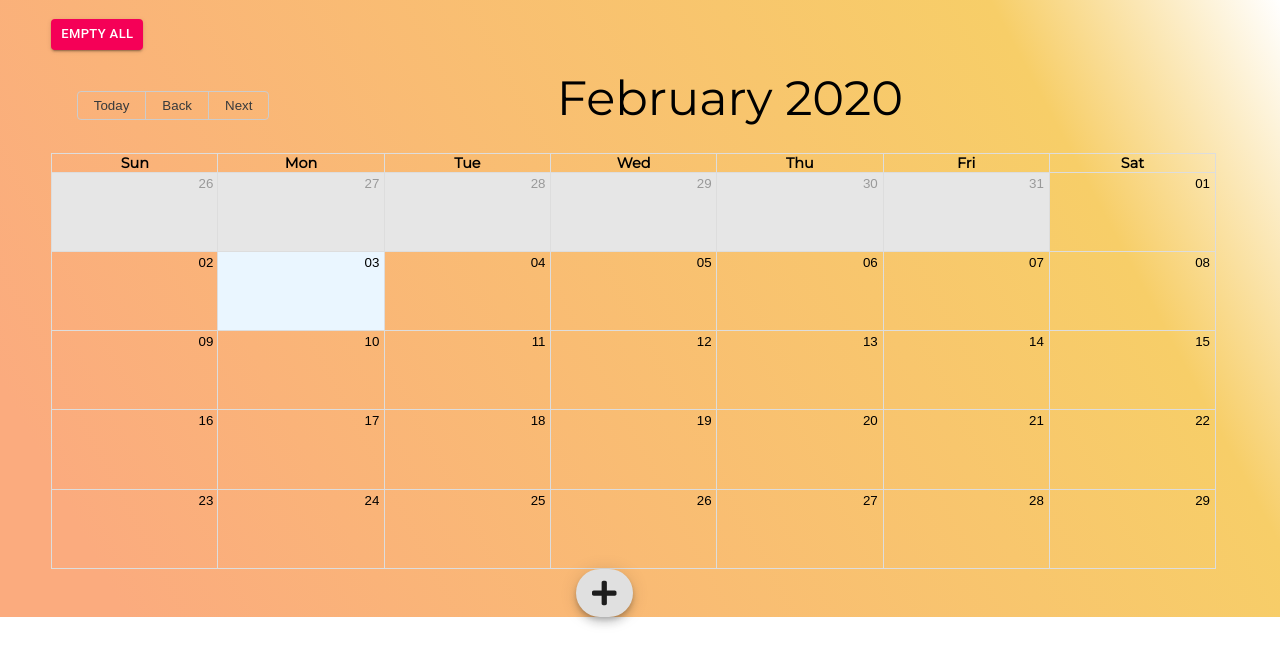
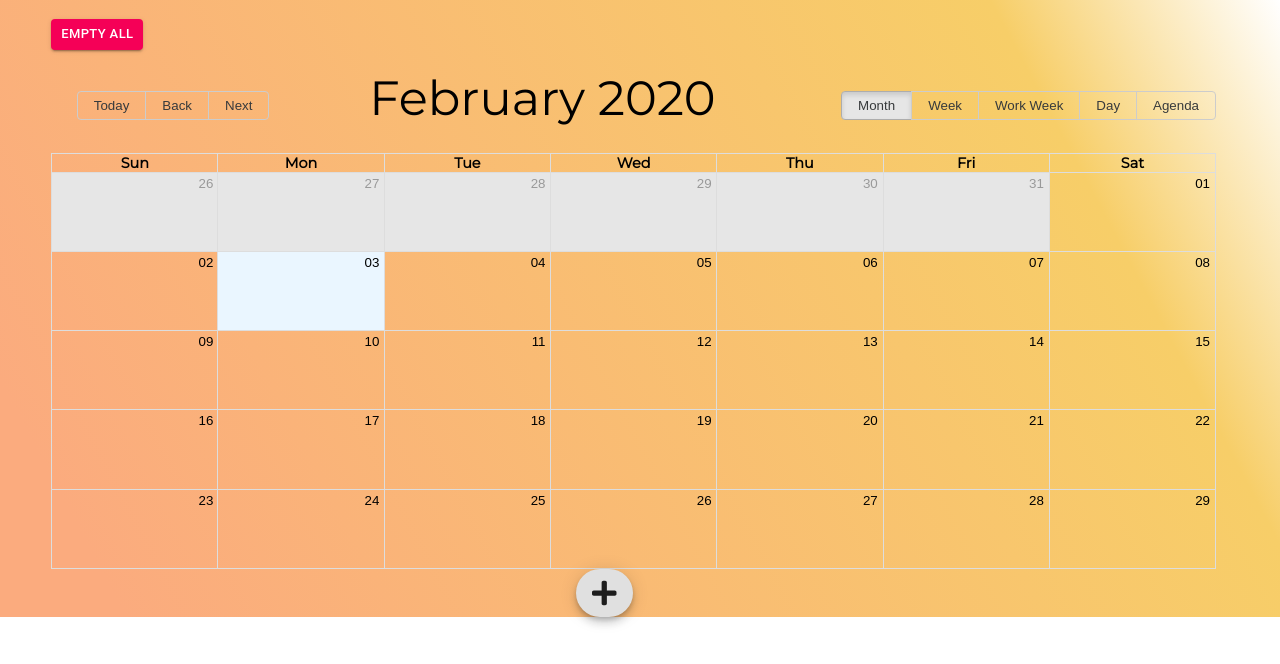
Before and after one commit to CarlosRabid/reactcalendar, a React (Create React App) app: page / in a window 1280 px wide. Shown: the top 664 px of the page. Built offline with nearby package versions, Linux system fonts and the light colour scheme; no server answers.

Commit message:
factoring v2

```diff
--- a/src/App.js
+++ b/src/App.js
@@ -1,40 +1,29 @@
-import React, { Component } from 'react';
-import Fab from '@material-ui/core/Fab';
-import { Button } from '@material-ui/core'
-import { BrowserRouter as Router, Route, Link, BrowserRouter } from 'react-router-dom'
-import './App.css';
+import React, { Component } from "react";
+import Fab from "@material-ui/core/Fab";
+import { Button } from "@material-ui/core";
 import {
-  Calendar,
-  DateLocalizer,
-  momentLocalizer,
-  globalizeLocalizer,
-  move,
-  Views,
-  Navigate,
-  components,
-} from 'react-big-calendar'
-import moment from 'moment'
-import Popup from './components/actions/popa';
-import axios from 'axios';
-import { FloatingActionButton } from "material-ui";
-import { Add } from 'material-ui-icons';
-import PropTypes from 'prop-types'
-import Editable from './components/actions/editable';
-import { FontAwesomeIcon } from '@fortawesome/react-fontawesome'
-import { faPlus } from '@fortawesome/free-solid-svg-icons'
+  BrowserRouter as Router,
+  Route,
+  Link,
+  BrowserRouter,
+} from "react-router-dom";
+import "./App.css";
+import moment from "moment-timezone";
+import axios from "axios";
+import Popup from "./components/actions/popa";
+import { Calendar, momentLocalizer, Views } from "react-big-calendar";
+import PropTypes from "prop-types";
+import Editable from "./components/actions/editable";
+import { FontAwesomeIcon } from "@fortawesome/react-fontawesome";
+import { faPlus } from "@fortawesome/free-solid-svg-icons";
 
-// let dateFormat = PropTypes.any;
 let dateRangeFormat = PropTypes.func;
-
 const style = {
-  margin: 'auto',
-  // top: '71vh',
-  // right: '30vw',
-  // bottom: 20,
-  // left: 'auto',
-  marginLeft: '45%',
+  margin: "auto",
+  marginLeft: "45%",
 };
-let localizer = momentLocalizer(moment)
+let localizer = momentLocalizer(moment);
+let allViews = Object.keys(Views).map(k => Views[k])
 
 class App extends Component {
   constructor() {
@@ -42,124 +31,177 @@ class App extends Component {
     this.state = {
       data: [],
       showPopup: false,
-      editmode: false
-    }
-
+      editmode: false,
+      today: moment().toDate(),
+    };
   }
   async componentDidMount() {
-    await this.getDatafromDB()
+    await this.getDatafromDB();
   }
 
   async getDatafromDB() {
-    let data = await axios.get('http://localhost:4328/events')
-    return this.setState({ data: data.data, showPopup: false, editmode: false })
+    let data = await axios.get("http://localhost:4328/events");
+    return this.setState({
+      data: data.data,
+      showPopup: false,
+      editmode: false,
+    });
   }
 
   async delEventfromDB(_id) {
     if (window.confirm("Delete this reminder ? ")) {
-      let data = await axios.delete('http://localhost:4328/delevent/' + `${_id}`)
-      alert('Reminder Deleted!')
-      return this.closeEdit()
+      let data = await axios.delete(
+        "http://localhost:4328/delevent/" + `${_id}`
+      );
+      alert("Reminder Deleted!");
+      return this.closeEdit();
     } else {
-      return this.closeEdit()
+      return this.closeEdit();
     }
   }
 
   async delDatafromDB(eventid) {
     if (window.confirm("Are you sure you want to empty your reminders .")) {
-      let data = await axios.delete('http://localhost:4328/empty', {})
-      alert('Deleted!.')
-      return this.setState({ data: [], showPopup: false })
+      let data = await axios.delete("http://localhost:4328/empty", {});
+      alert("Deleted!.");
+      return this.setState({ data: [], showPopup: false });
     } else {
-      return
+      return;
     }
   }
 
   togglePopup = (event) => {
-    this.setState({ showPopup: true })
-  }
+    this.setState({ showPopup: true });
+  };
 
   closePopup = () => {
     return this.setState({
-      showPopup: null
-    })
-  }
+      showPopup: null,
+    });
+  };
 
   closeEdit = () => {
     return this.setState({
-      editmode: false
-    })
-  }
+      editmode: false,
+    });
+  };
 
   selecEvent = (event) => {
-    let editmode = { ...this.state.editmode }
-    editmode = JSON.stringify(event)
-    this.setState({ editmode })
-    return
-  }
+    let editmode = { ...this.state.editmode };
+    editmode = JSON.stringify(event);
+    this.setState({ editmode });
+    return;
+  };
 
   getNow = () => {
-    return new Date()
-  }
+    return new Date();
+  };
 
   pushData = async (title, start, end, allDay, city, color) => {
-    let data = {}
-    await axios.post('http://localhost:4328/pevent', {
-      data: { title, start, end, allDay, city, color }
-    })
-    return this.getDatafromDB()
-  }
+    let data = {};
+    await axios.post("http://localhost:4328/pevent", {
+      data: { title, start, end, allDay, city, color },
+    });
+    return this.getDatafromDB();
+  };
 
   updateEvent = async (id, title, start, end, allDay, city, color) => {
-    let data = {}
-    await axios.put('http://localhost:4328/upevent', {
-      data: { id, title, start, end, allDay, city, color }
-    })
-    return this.getDatafromDB()
-  }
+    let data = {};
+    await axios.put("http://localhost:4328/upevent", {
+      data: { id, title, start, end, allDay, city, color },
+    });
+    return this.getDatafromDB();
+  };
 
   render() {
     let formats = {
       eventTimeRangeFormat: dateRangeFormat,
       eventTimeRangeStartFormat: dateRangeFormat,
-      eventTimeRangeEndFormat: dateRangeFormat
-    }
+      eventTimeRangeEndFormat: dateRangeFormat,
+    };
+    const { today } = this.state;
+    const calOffset = moment.tz("America/Guayaquil").utcOffset();
+    const localOffset = moment().utcOffset();
+    const offsetHours = (calOffset - localOffset) / 60;
 
-    return <div className="App">
+    return (
+      <div className="App">
         <BrowserRouter>
-        <Route path="/" exact render={() =>
+          <Route
+            path="/"
+            exact
+            render={() => (
               <div className="calendar-container">
-            {/* <Button variant="outlined" onClick={this.togglePopup} name="showPopup" id="showPopup"
-            >Add Reminder</Button> */}
                 <br />
-            <Button variant="contained" onClick={this.delDatafromDB}
-            style={{marginLeft: '4%'}}
-              size='small' position='end' color="secondary" name="delete all" id="empty"
-            >Empty ALL</Button>
+                <Button
+                  variant="contained"
+                  onClick={this.delDatafromDB}
+                  style={{ marginLeft: "4%" }}
+                  size="small"
+                  position="end"
+                  color="secondary"
+                  name="delete all"
+                  id="empty"
+                >
+                  Empty ALL
+                </Button>
                 <br />
                 <br />
-            {this.state.editmode ? <Editable delEventfromDB={this.delEventfromDB}
-              selectEvent={this.state.editmode} closeEdit={this.closeEdit} updateEvent={this.updateEvent} /> : <></>}
+                {this.state.editmode ? (
+                  <Editable
+                    delEventfromDB={this.delEventfromDB}
+                    selectEvent={this.state.editmode}
+                    closeEdit={this.closeEdit}
+                    updateEvent={this.updateEvent}
+                  />
+                ) : (
+                  <></>
+                )}
 
-            {this.state.showPopup ? <Popup closePopup={this.closePopup} pushData={this.pushData} /> :
+                {this.state.showPopup ? (
+                  <Popup
+                    closePopup={this.closePopup}
+                    pushData={this.pushData}
+                  />
+                ) : (
                   <Calendar
                     formats={formats}
+                    defaultDate={new Date(today)}
                     localizer={localizer}
                     events={this.state.data}
-                style={{ height: 500, marginLeft: '4vw', marginRight: '5vw' }}
+                    showMultiDayTimes
+                    style={{
+                      height: 500,
+                      marginLeft: "4vw",
+                      marginRight: "5vw",
+                    }}
                     onSelectEvent={this.selecEvent}
-                views={['month']}
-              />}
-            <Fab variant='extended' onClick={this.togglePopup}
-              name="showPopup" id="showPopup" color="default"
-              aria-label="add" style={style} size='large'>
-              <FontAwesomeIcon icon={faPlus} size='2x' id="allDay" value="false" />
+                    views={allViews}
+                  />
+                )}
+                <Fab
+                  variant="extended"
+                  onClick={this.togglePopup}
+                  name="showPopup"
+                  id="showPopup"
+                  color="default"
+                  aria-label="add"
+                  style={style}
+                  size="large"
+                >
+                  <FontAwesomeIcon
+                    icon={faPlus}
+                    size="2x"
+                    id="allDay"
+                    value="false"
+                  />
                 </Fab>
               </div>
-        }>
-        </Route>
+            )}
+          ></Route>
         </BrowserRouter>
       </div>
+    );
   }
 }
 export default App;
--- a/src/components/actions/editable.jsx
+++ b/src/components/actions/editable.jsx
@@ -6,12 +6,11 @@ import Dialog from '@material-ui/core/Dialog';
 import DialogActions from '@material-ui/core/DialogActions';
 import DialogContent from '@material-ui/core/DialogContent';
 import DialogContentText from '@material-ui/core/DialogContentText';
-import DialogTitle from '@material-ui/core/DialogTitle';
 import ToggleButton from '@material-ui/lab/ToggleButton';
 import ToggleButtonGroup from '@material-ui/lab/ToggleButtonGroup';
 import { FontAwesomeIcon } from '@fortawesome/react-fontawesome'
 import Button from '@material-ui/core/Button';
-import { faCheckSquare, faCalendarTimes, faTrash, faStarHalfAlt, faStarHalf, faGrinStars, faStarOfLife, faBan } from '@fortawesome/free-solid-svg-icons'
+import { faCheckSquare, faCalendarTimes, faTrash} from '@fortawesome/free-solid-svg-icons'
 
 const axios = require('axios')
 
@@ -62,7 +61,6 @@ class Editable extends React.Component {
     delEventfromDB = async (event) => {
         await this.props.delEventfromDB(this.state._id)
         return
-        // return
     }
 
     allDaySelector = async (event) => {
--- a/src/components/actions/popa.js
+++ b/src/components/actions/popa.js
@@ -102,8 +102,6 @@ class Popup extends React.Component {
    }
 
    render() {
-      const marginLeft = '5%';
-      const heightD = '10%';
       return (
          <div className='none'>
             <Dialog
```
Also changed, not shown: package.json (+5 -4 lines), 1 other file (tests, documents, lock files or other folders). Lines whose indentation alone changed are shown as unchanged.
